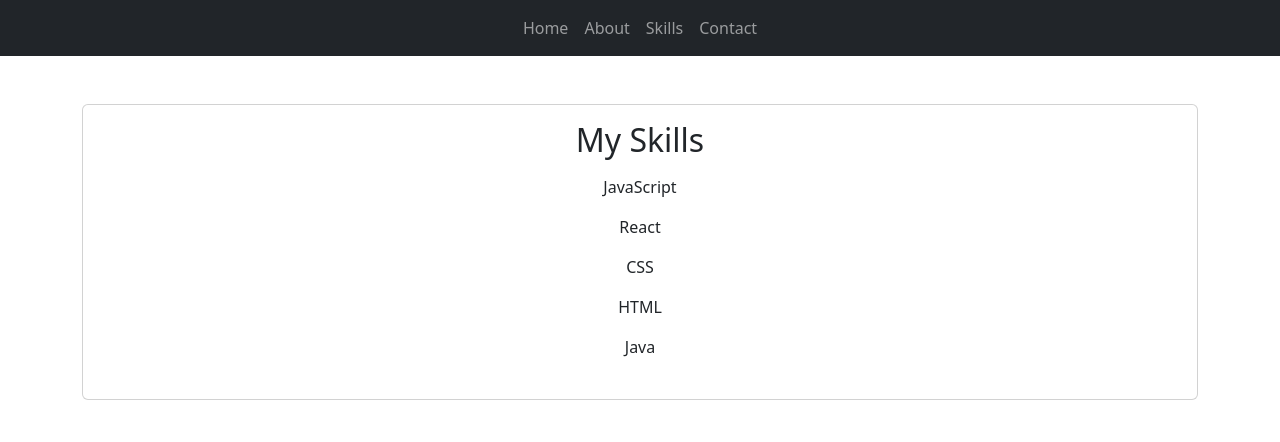
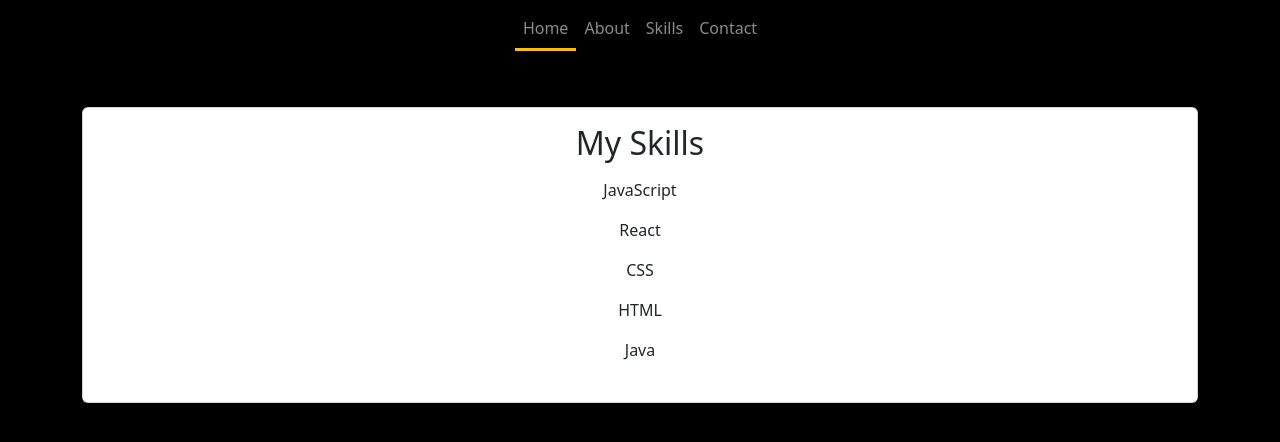
Before and after one commit to tortangChris/my-profile-web, a React (Create React App) app: page /skills in a window 1280 px wide. Shown: the top 442 px of the page. Built offline with nearby package versions, Linux system fonts and the light colour scheme.

Commit message:
Enhancing Color Navigation and Border Bottom

```diff
--- a/src/App.js
+++ b/src/App.js
@@ -1,41 +1,51 @@
-import React from 'react'
-import { BrowserRouter as Router, Routes, Route, Link } from 'react-router-dom'
-import Home from './Home'
-import About from './About'
-import Skills from './Skills'
-import Contact from './Contact'
-import SubmissionSuccess from './SubmissionSuccess'
-import 'bootstrap/dist/css/bootstrap.min.css'
+import React, { useState } from 'react';
+import { BrowserRouter as Router, Routes, Route, Link } from 'react-router-dom';
+import Home from './Home';
+import About from './About';
+import Skills from './Skills';
+import Contact from './Contact';
+import SubmissionSuccess from './SubmissionSuccess';
+import 'bootstrap/dist/css/bootstrap.min.css';
 
 const App = () => {
+  const [activeLink, setActiveLink] = useState('home');
+
+  const navItems = [
+    { name: 'Home', path: '/' },
+    { name: 'About', path: '/about' },
+    { name: 'Skills', path: '/skills' },
+    { name: 'Contact', path: '/contact' }
+  ];
+
   return (
     <Router>
-      <nav className="navbar navbar-expand-lg navbar-dark bg-dark">
+      <div style={{ backgroundColor: '#000', minHeight: '100vh' }}>
+        <nav className="navbar navbar-expand-lg navbar-dark">
           <ul className='navbar-nav mx-auto'>
-          <li className='nav-item'>
-            <Link className='nav-link' to="/">Home</Link>
+            {navItems.map(item => (
+              <li className='nav-item' key={item.name}>
+                <Link
+                  className='nav-link'
+                  to={item.path}
+                  onClick={() => setActiveLink(item.name.toLowerCase())}
+                  style={{ borderBottom: activeLink === item.name.toLowerCase() ? '3px solid #FFC107' : 'none' }}>
+                  {item.name}
+                </Link>
               </li>
-          <li className='nav-item'>
-            <Link className='nav-link' to="/about">About</Link>
-            </li>
-          <li className='nav-item'>
-            <Link className='nav-link' to="/skills">Skills</Link>
-          </li>
-          <li className='nav-item'>
-            <Link className='nav-link' to="/contact">Contact</Link>
-          </li>
+            ))}
           </ul>
         </nav>
 
         <Routes>
-        <Route path="/" element={<Home />}/>
-        <Route path="/about" element={<About />}/>
-        <Route path="/skills" element={<Skills />}/>
-        <Route path="/contact" element={<Contact />}/>
-        <Route path="/successful" element={<SubmissionSuccess />}/>
+          <Route path="/" element={<Home />} />
+          <Route path="/about" element={<About />} />
+          <Route path="/skills" element={<Skills />} />
+          <Route path="/contact" element={<Contact />} />
+          <Route path="/successful" element={<SubmissionSuccess />} />
         </Routes>
+      </div>
     </Router>
-  )
-}
+  );
+};
 
-export default App
+export default App;
```
Lines whose indentation alone changed are shown as unchanged.
